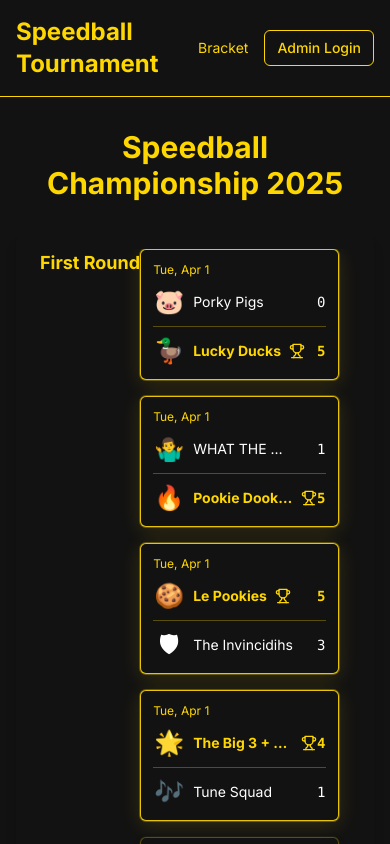
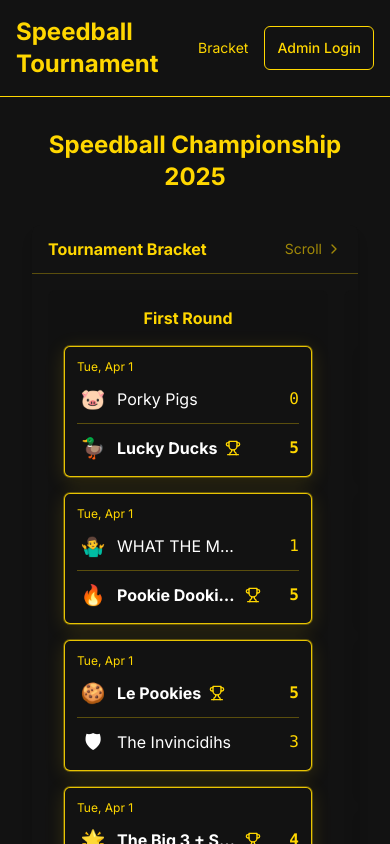
Before and after one commit to jasonhurdonut/falconspeedballgood, a Next.js app: page / in a window 390 px wide. Shown: the top 844 px of the page. Built offline with nearby package versions, Linux system fonts and the light colour scheme.

Commit message:
Added mobile compatible version

```diff
--- a/app/admin/page.tsx
+++ b/app/admin/page.tsx
@@ -66,20 +66,26 @@ export default function AdminPage() {
 
   return (
     <div className="container mx-auto px-4 py-8">
-      <div className="flex justify-between items-center mb-8">
-        <h1 className="text-3xl font-bold text-tournament-gold">Tournament Admin</h1>
+      <div className="flex flex-col sm:flex-row justify-between items-start sm:items-center gap-4 mb-8">
+        <h1 className="text-2xl sm:text-3xl font-bold text-tournament-gold">Tournament Admin</h1>
 
         <Button
           variant="destructive"
           onClick={handleResetTournament}
-          className="bg-red-600 hover:bg-red-700 text-white"
+          className="bg-red-600 hover:bg-red-700 text-white w-full sm:w-auto"
         >
           Reset Tournament
         </Button>
       </div>
 
-      <div className="bg-tournament-black/50 p-4 rounded-lg shadow-lg overflow-x-auto mb-8">
-        <div className="bg-tournament-gold/10 p-4 rounded mb-4 text-sm">
+      <div className="md:hidden mb-4">
+        <div className="bg-tournament-gold/10 p-3 rounded text-sm text-tournament-gold">
+          <p>Tap on a round to view its matches. Tap on a match to edit it.</p>
+        </div>
+      </div>
+
+      <div className="bg-tournament-black/50 p-2 sm:p-4 rounded-lg shadow-lg mb-8">
+        <div className="hidden md:block bg-tournament-gold/10 p-4 rounded mb-4 text-sm">
           <p className="text-tournament-gold">
             Click on any match to update its result. Winners will automatically advance to the next round.
           </p>
--- a/app/globals.css
+++ b/app/globals.css
@@ -99,12 +99,24 @@
 }
 
 @media (max-width: 768px) {
-  .tournament-bracket {
-    @apply flex flex-col gap-4;
+  .match-card {
+    min-height: 90px;
+    touch-action: manipulation;
   }
 
-  .bracket-round {
-    @apply flex flex-row overflow-x-auto pb-4;
+  .team-emoji {
+    font-size: 1.25rem;
+    min-width: 1.5rem;
+    text-align: center;
+  }
+}
+
+/* Improve touch targets */
+@media (max-width: 640px) {
+  button,
+  [role="button"],
+  .match-card {
+    min-height: 44px;
   }
 }
 
@@ -130,3 +142,27 @@
   right: -2rem;
   z-index: 0;
 }
+
+/* Hide scrollbar but keep functionality */
+.scrollbar-hide {
+  -ms-overflow-style: none;
+  scrollbar-width: none;
+}
+
+.scrollbar-hide::-webkit-scrollbar {
+  display: none;
+}
+
+/* Smooth scroll behavior */
+.tournament-bracket {
+  scroll-behavior: smooth;
+  -webkit-overflow-scrolling: touch;
+}
+
+/* Fixed column width for mobile */
+@media (max-width: 768px) {
+  .tournament-round {
+    min-width: 280px;
+    max-width: 280px;
+  }
+}
--- a/app/page.tsx
+++ b/app/page.tsx
@@ -14,10 +14,14 @@ export default function Home() {
   }
 
   return (
-    <div className="container mx-auto px-4 py-8">
-      <h1 className="text-3xl font-bold text-tournament-gold text-center mb-8">{tournament.name}</h1>
+    <div className="container mx-auto py-8">
+      <div className="px-4 mb-8">
+        <h1 className="text-2xl sm:text-3xl font-bold text-tournament-gold text-center">
+          {tournament.name}
+        </h1>
+      </div>
 
-      <div className="bg-tournament-black/50 p-4 rounded-lg shadow-lg overflow-x-auto">
+      <div className="bg-tournament-black/50 rounded-lg shadow-lg overflow-hidden">
         <TournamentBracket tournament={tournament} />
       </div>
     </div>
--- a/components/match-card.tsx
+++ b/components/match-card.tsx
@@ -7,10 +7,35 @@ interface MatchCardProps {
   match: Match
   teams: Team[]
   isAdmin?: boolean
+  isMobile?: boolean
   onEdit?: (match: Match) => void
 }
 
-export function MatchCard({ match, teams, isAdmin = false, onEdit }: MatchCardProps) {
+interface TeamRowProps {
+  team: Team | null
+  score: number | null
+  isWinner: boolean
+  isMobile?: boolean
+}
+
+function TeamRow({ team, score, isWinner, isMobile = false }: TeamRowProps) {
+  if (!team) return <div className="h-6"></div>
+
+  return (
+    <div className={`flex items-center justify-between ${isWinner ? "font-bold" : ""}`}>
+      <div className="flex items-center space-x-2 overflow-hidden">
+        <div className="team-emoji flex-shrink-0">{team.logoUrl}</div>
+        <span className="truncate max-w-[120px] sm:max-w-[150px]">{team.name}</span>
+        {isWinner && <Trophy className="h-4 w-4 text-tournament-gold flex-shrink-0" />}
+      </div>
+      <div className={`${isMobile ? "text-base" : "text-sm"} font-mono ${score !== null ? "text-tournament-gold" : "text-gray-500"}`}>
+        {score !== null ? score : "-"}
+      </div>
+    </div>
+  )
+}
+
+export function MatchCard({ match, teams, isAdmin = false, isMobile = false, onEdit }: MatchCardProps) {
   const team1 = getTeamById(teams, match.team1Id)
   const team2 = getTeamById(teams, match.team2Id)
 
@@ -25,7 +50,7 @@ export function MatchCard({ match, teams, isAdmin = false, onEdit }: MatchCardPr
 
   return (
     <div
-      className={`match-card p-3 mb-4 ${statusClass} ${isAdmin ? "cursor-pointer hover:scale-105" : ""}`}
+      className={`match-card p-3 mb-4 ${statusClass} ${isAdmin ? "cursor-pointer hover:scale-105 active:scale-100" : ""} ${isMobile ? "touch-manipulation" : ""}`}
       onClick={handleClick}
     >
       <div className="text-xs text-tournament-gold mb-2 flex justify-between items-center">
@@ -36,42 +61,14 @@ export function MatchCard({ match, teams, isAdmin = false, onEdit }: MatchCardPr
       </div>
 
       <div className="space-y-2">
-        <TeamRow team={team1} score={match.team1Score} isWinner={isWinner(match, match.team1Id)} />
+        <TeamRow team={team1} score={match.team1Score} isWinner={isWinner(match, match.team1Id)} isMobile={isMobile} />
 
         <div className="border-b border-tournament-gold/30 my-2"></div>
 
-        <TeamRow team={team2} score={match.team2Score} isWinner={isWinner(match, match.team2Id)} />
+        <TeamRow team={team2} score={match.team2Score} isWinner={isWinner(match, match.team2Id)} isMobile={isMobile} />
       </div>
 
       {!team1 && !team2 && <div className="text-center text-tournament-gold/50 py-2">Awaiting teams</div>}
     </div>
   )
 }
-
-interface TeamRowProps {
-  team?: Team
-  score: number | null
-  isWinner: boolean
-}
-
-function TeamRow({ team, score, isWinner }: TeamRowProps) {
-  if (!team) {
-    return (
-      <div className="flex items-center justify-between h-8 text-tournament-gold/50">
-        <div>TBD</div>
-        <div>-</div>
-      </div>
-    )
-  }
-
-  return (
-    <div className={`flex items-center justify-between ${isWinner ? "text-tournament-gold font-bold" : "text-white"}`}>
-      <div className="flex items-center space-x-2">
-        <div className="team-emoji">{team.logoUrl}</div>
-        <span className="text-sm md:text-base truncate max-w-[100px] md:max-w-[150px]">{team.name}</span>
-        {isWinner && <Trophy className="h-4 w-4 text-tournament-gold" />}
-      </div>
-      <div className="text-sm md:text-base font-mono">{score !== null ? score : "-"}</div>
-    </div>
-  )
-}
--- a/components/tournament-bracket.tsx
+++ b/components/tournament-bracket.tsx
@@ -1,6 +1,8 @@
 "use client"
+import { useState } from "react"
 import type { Tournament, Match } from "@/types/tournament"
 import { MatchCard } from "./match-card"
+import { ChevronRight } from "lucide-react"
 
 interface TournamentBracketProps {
   tournament: Tournament
@@ -10,19 +12,56 @@ interface TournamentBracketProps {
 
 export function TournamentBracket({ tournament, isAdmin = false, onEditMatch }: TournamentBracketProps) {
   return (
-    <div className="tournament-bracket w-full overflow-x-auto">
-      <div className="flex flex-col md:flex-row justify-between min-w-[900px]">
+    <div className="flex flex-col w-full">
+      {/* Bracket Header */}
+      <div className="flex items-center justify-between px-4 py-3 bg-tournament-black/80 border-b border-tournament-gold/30 sticky top-0 z-10">
+        <h2 className="text-tournament-gold font-bold">Tournament Bracket</h2>
+        <div className="md:hidden flex items-center text-tournament-gold/60 text-sm">
+          <span>Scroll</span>
+          <ChevronRight className="h-4 w-4 ml-1" />
+        </div>
+      </div>
+
+      {/* Mobile Horizontal Scroll View */}
+      <div className="md:hidden w-full overflow-x-auto scrollbar-hide">
+        <div className="flex flex-row min-w-max p-4 gap-4">
+          {tournament.rounds.map((round) => (
+            <div
+              key={round.id}
+              className="flex-none w-[280px] first:pl-0 last:pr-4"
+            >
+              <div className="bg-tournament-black/40 rounded-lg p-4">
+                <h3 className="text-tournament-gold font-bold mb-4 text-center">
+                  {round.name}
+                </h3>
+                <div className="space-y-4">
+                  {round.matches.map((match) => (
+                    <MatchCard
+                      key={match.id}
+                      match={match}
+                      teams={tournament.teams}
+                      isAdmin={isAdmin}
+                      onEdit={onEditMatch}
+                      isMobile={true}
+                    />
+                  ))}
+                </div>
+              </div>
+            </div>
+          ))}
+        </div>
+      </div>
+
+      {/* Desktop View */}
+      <div className="hidden md:block tournament-bracket w-full overflow-x-auto">
+        <div className="flex flex-row justify-between min-w-[900px] p-4">
           {tournament.rounds.map((round) => (
             <div key={round.id} className="bracket-round flex-1 px-2 md:px-4">
               <h3 className="text-tournament-gold font-bold text-center mb-6 text-lg">{round.name}</h3>
-
               <div className="space-y-0">
                 {round.matches.map((match, index) => {
-                // Calculate vertical spacing based on round
                   const spacingMultiplier = Math.pow(2, round.id - 1)
                   const marginTop = round.id > 1 ? (round.id > 2 ? `${spacingMultiplier * 6.75}rem`: `${spacingMultiplier * 4}rem`) : "0"
-
-                // For rounds after the first, add extra spacing to center matches
                   const isFirstMatch = index === 0
                   const firstMatchOffset = round.id > 1 && isFirstMatch ? (round.id > 2 ? (round.id > 3 ? `${spacingMultiplier * 4}rem` : `${spacingMultiplier * 3.25}rem`): `${spacingMultiplier * 2}rem`) : "0"
 
@@ -34,9 +73,12 @@ export function TournamentBracket({ tournament, isAdmin = false, onEditMatch }:
                         marginTop: index === 0 ? firstMatchOffset : marginTop,
                       }}
                     >
-                    <MatchCard match={match} teams={tournament.teams} isAdmin={isAdmin} onEdit={onEditMatch} />
-
-
+                      <MatchCard
+                        match={match}
+                        teams={tournament.teams}
+                        isAdmin={isAdmin}
+                        onEdit={onEditMatch}
+                      />
                     </div>
                   )
                 })}
@@ -45,5 +87,6 @@ export function TournamentBracket({ tournament, isAdmin = false, onEditMatch }:
           ))}
         </div>
       </div>
+    </div>
   )
 }
```
Lines whose indentation alone changed are shown as unchanged.
